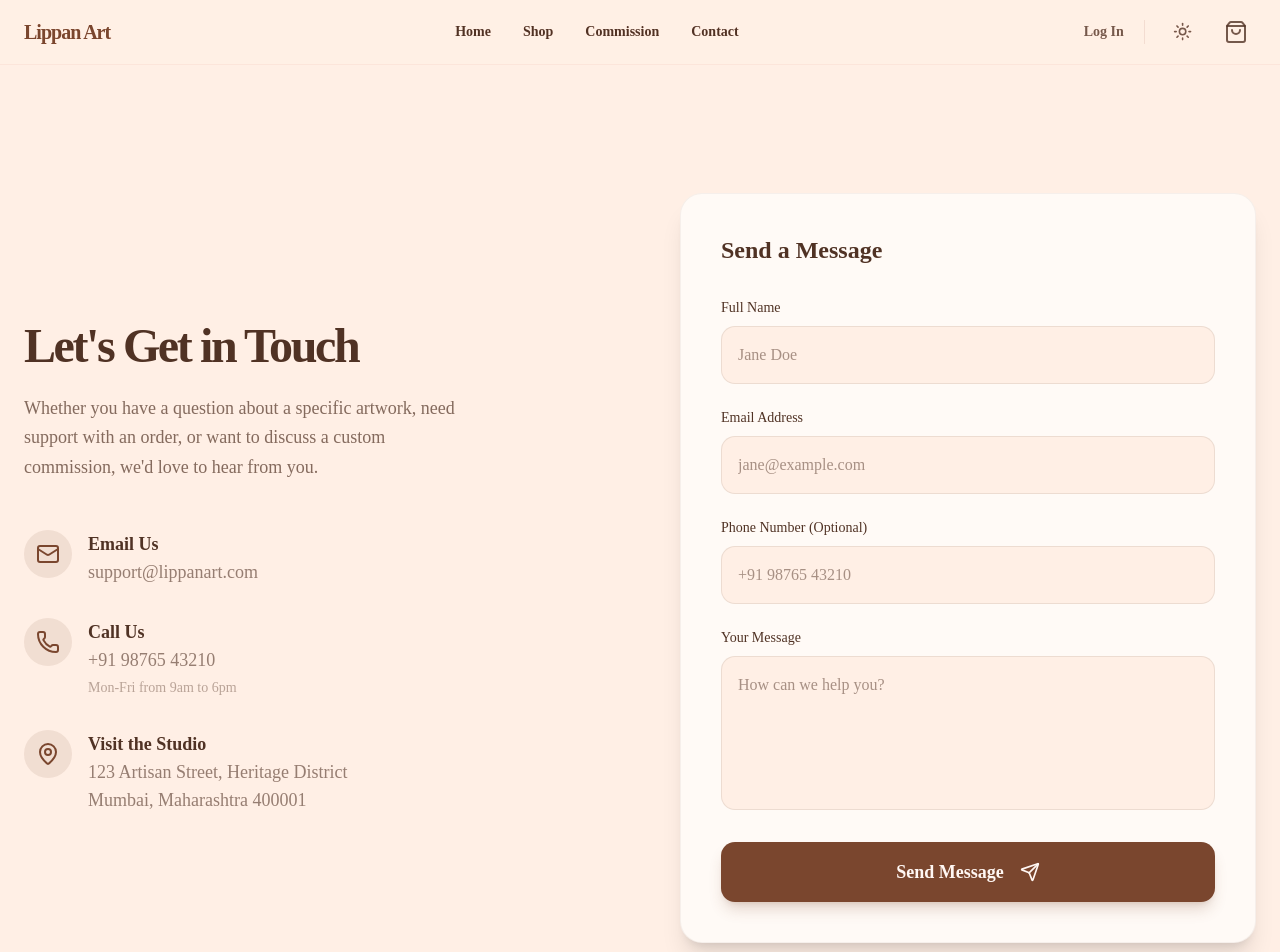
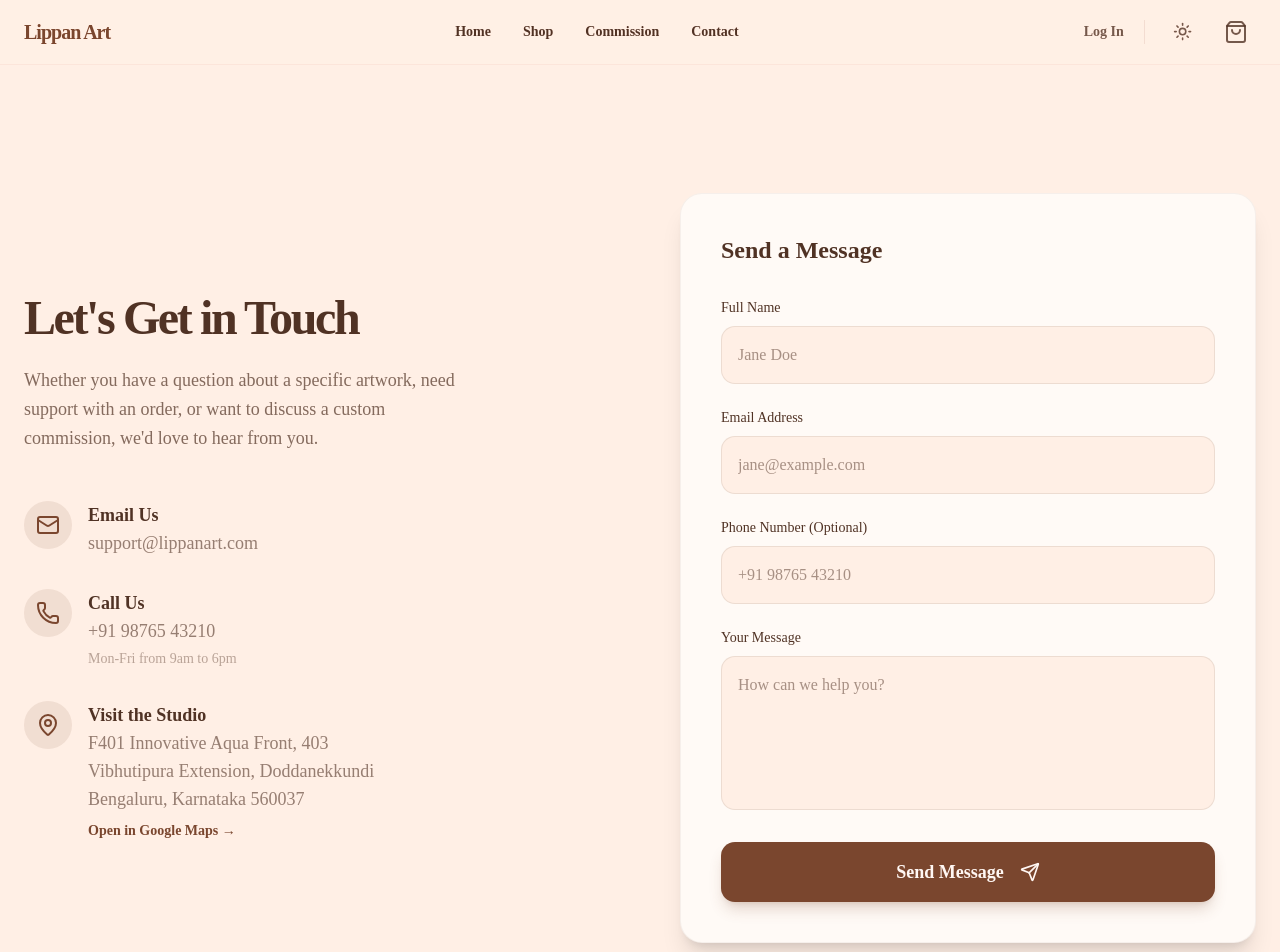
Before and after one commit to Shivamahapatra/Website-for-lippan-art, a Next.js app in the folder frontend/: page /contact in a window 1280 px wide. Shown: the top 952 px of the page. Built offline with nearby package versions, Linux system fonts and the light colour scheme; no server answers.

Commit message:
feat: Add Contact page, Order Success redirect, and fix cart images

```diff
--- a/frontend/src/app/checkout/success/page.tsx
+++ b/frontend/src/app/checkout/success/page.tsx
@@ -3,17 +3,14 @@
 import { motion } from "framer-motion";
 import { CheckCircle2, MapPin, ExternalLink, Calendar, PackageCheck } from "lucide-react";
 import { useSearchParams } from "next/navigation";
+import { Suspense } from "react";
 
-export default function CheckoutSuccessPage() {
+function SuccessContent() {
   const searchParams = useSearchParams();
   const trackingId = searchParams.get("tracking") || "Pending";
 
   return (
-    <div className="min-h-screen bg-background py-32 px-6 relative overflow-hidden">
-      {/* Aurora Blurs */}
-      <div className="absolute top-0 right-0 w-[500px] h-[500px] bg-green-500/10 rounded-full blur-[128px] pointer-events-none -z-10" />
-      <div className="absolute bottom-0 left-0 w-[500px] h-[500px] bg-primary/10 rounded-full blur-[128px] pointer-events-none -z-10" />
-
+    <>
       <div className="max-w-4xl mx-auto flex flex-col items-center">
 
         <motion.div
@@ -106,11 +103,12 @@ export default function CheckoutSuccessPage() {
                 <MapPin className="w-5 h-5 text-foreground/50 shrink-0 mt-0.5" />
                 <div>
                   <p className="font-semibold">Studio Location</p>
-                  <p className="text-foreground/60">123 Artisan Street, Heritage District</p>
-                  <p className="text-foreground/60 mb-3">Mumbai, Maharashtra 400001</p>
+                  <p className="text-foreground/60">F401 Innovative Aqua Front, 403</p>
+                  <p className="text-foreground/60">Vibhutipura Extension, Doddanekkundi</p>
+                  <p className="text-foreground/60 mb-3">Bengaluru, Karnataka 560037</p>
 
                   <a
-                    href="https://maps.google.com/?q=Mumbai+Maharashtra"
+                    href="https://maps.app.goo.gl/4Nufp26ZGrZjBsYA7"
                     target="_blank"
                     rel="noopener noreferrer"
                     className="inline-flex items-center gap-2 text-sm font-bold text-primary hover:text-accent transition-colors"
@@ -124,6 +122,20 @@ export default function CheckoutSuccessPage() {
 
         </div>
       </div>
+    </>
+  );
+}
+
+export default function CheckoutSuccessPage() {
+  return (
+    <div className="min-h-screen bg-background py-32 px-6 relative overflow-hidden">
+      {/* Aurora Blurs */}
+      <div className="absolute top-0 right-0 w-[500px] h-[500px] bg-green-500/10 rounded-full blur-[128px] pointer-events-none -z-10" />
+      <div className="absolute bottom-0 left-0 w-[500px] h-[500px] bg-primary/10 rounded-full blur-[128px] pointer-events-none -z-10" />
+
+      <Suspense fallback={<div className="flex items-center justify-center h-[60vh]"><div className="w-16 h-16 border-4 border-primary border-t-transparent rounded-full animate-spin"></div></div>}>
+        <SuccessContent />
+      </Suspense>
     </div>
   );
 }
--- a/frontend/src/components/ContactForm.tsx
+++ b/frontend/src/components/ContactForm.tsx
@@ -93,8 +93,17 @@ export function ContactForm() {
             </div>
             <div>
               <h4 className="font-bold text-lg">Visit the Studio</h4>
-              <p className="text-foreground/60 text-lg">123 Artisan Street, Heritage District</p>
-              <p className="text-foreground/60 text-lg">Mumbai, Maharashtra 400001</p>
+              <p className="text-foreground/60 text-lg">F401 Innovative Aqua Front, 403</p>
+              <p className="text-foreground/60 text-lg">Vibhutipura Extension, Doddanekkundi</p>
+              <p className="text-foreground/60 text-lg">Bengaluru, Karnataka 560037</p>
+              <a
+                href="https://maps.app.goo.gl/4Nufp26ZGrZjBsYA7"
+                target="_blank"
+                rel="noopener noreferrer"
+                className="inline-block mt-2 text-sm font-bold text-primary hover:text-accent transition-colors"
+              >
+                Open in Google Maps &rarr;
+              </a>
             </div>
           </div>
         </div>
```
